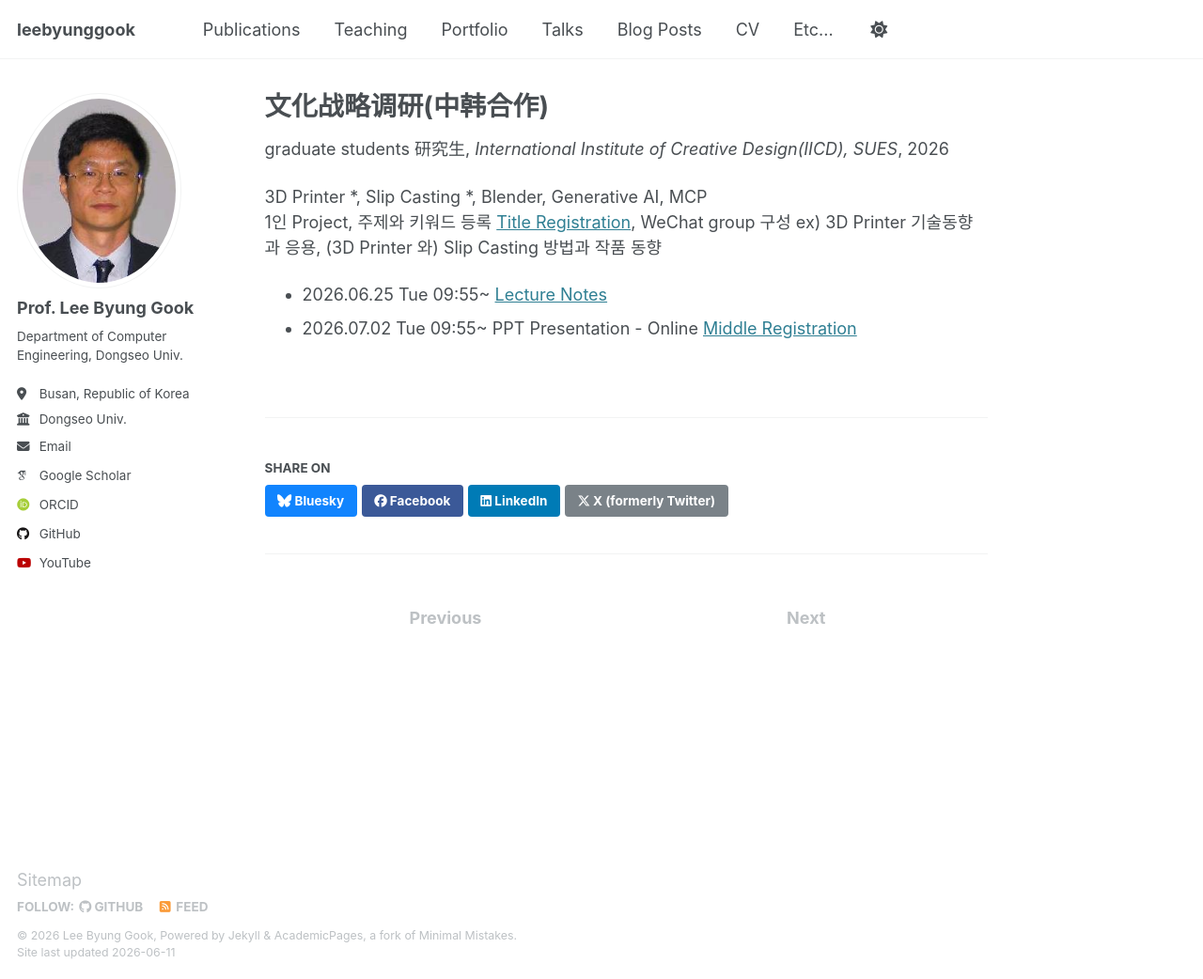
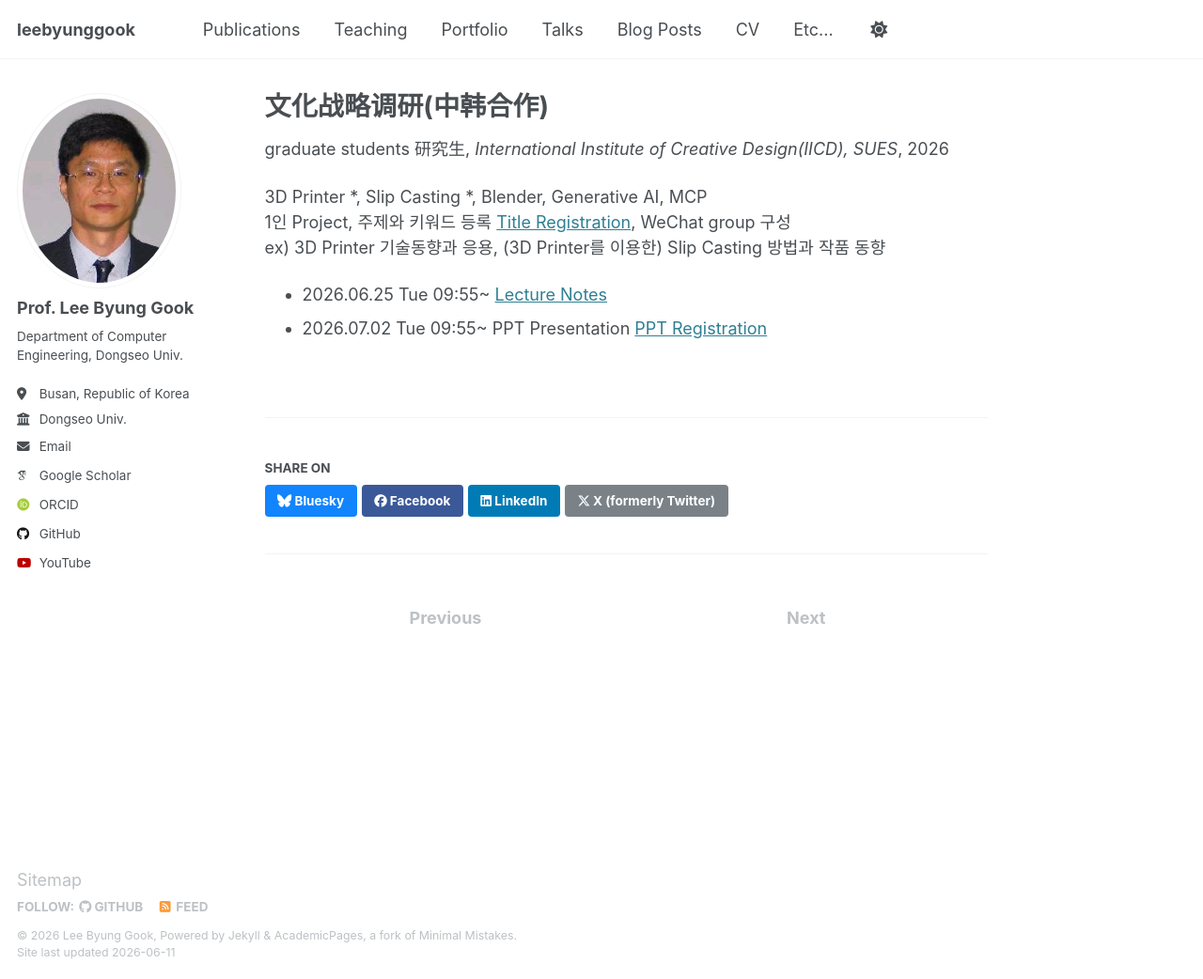
Before and after one commit to leebyunggook/leebyunggook.github.io, a Jekyll site: the page built from _teaching/2026-spring-teaching-10.md, in a window 1280 px wide and 1042 px high. Shown: the whole window at 94% size. Built offline with Jekyll 4.4.1, drawn with Linux system fonts in a browser that asks for light colours; some web fonts are replaced.

Commit message:
Update 2026-spring-teaching-10.md

```diff
--- a/_teaching/2026-spring-teaching-10.md
+++ b/_teaching/2026-spring-teaching-10.md
@@ -10,6 +10,6 @@ location: "Shanghai, China"
 
 3D Printer *, Slip Casting *, Blender, Generative AI, MCP
 1인 Project, 주제와 키워드 등록 [Title Registration](https://f.kdocs.cn/g/tPz0zkac/), WeChat group 구성
-ex) 3D Printer 기술동향과 응용, (3D Printer 와) Slip Casting 방법과 작품 동향
+ex) 3D Printer 기술동향과 응용, (3D Printer를 이용한) Slip Casting 방법과 작품 동향
 * 2026.06.25 Tue 09:55~ [Lecture Notes](https://leebyunggook.github.io/)
-* 2026.07.02 Tue 09:55~ PPT Presentation - Online [Middle Registration](https://f.kdocs.cn/g/VOoFe4bH/)
+* 2026.07.02 Tue 09:55~ PPT Presentation [PPT Registration](https://f.kdocs.cn/g/VOoFe4bH/)
```
